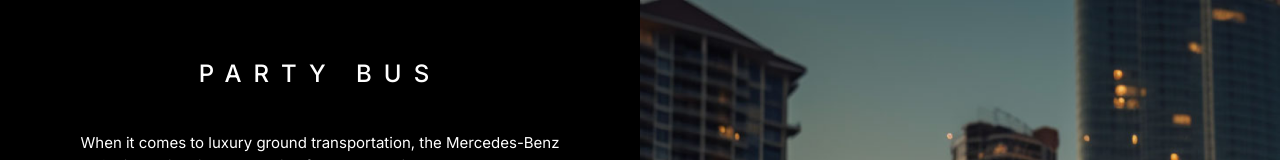
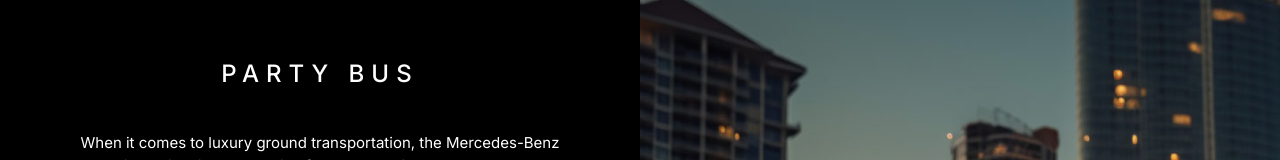
Before and after one commit to Hadees621/master-limousines, a Next.js app: page /ourfleet in a window 1280 px wide. Shown: the top 160 px of the page. Built offline with nearby package versions, Linux system fonts and the light colour scheme.

Commit message:
section spacing fixed

```diff
--- a/src/app/ourfleet/components/Section.js
+++ b/src/app/ourfleet/components/Section.js
@@ -8,7 +8,7 @@ const Section = ({ order, textContent, title, imgURL }) => {
                 <img src={imgURL} alt="Image" className="w-full h-auto" />
             </div>
             <div className={`flex flex-col bg-black w-full sm:w-full md:w-full lg:w-[50%] items-center lg:justify-center ${order === 'right' ? 'lg:order-2' : 'lg:order-1'} flex-1 overflow-hidden`}>
-                <h1 className="text-white font-Montserrat text-[24px] font-medium tracking-[12px] uppercase text-center my-16 lg: 2xl:text-[40px] md:my-14 1024:mb-10 2xl:my-24">{title}</h1>
+                <h1 className="text-white font-Montserrat text-[24px] font-medium tracking-[7px] uppercase text-center my-16 lg: 2xl:text-[40px] md:my-14 1024:mb-10 2xl:my-24">{title}</h1>
                 {textContent.map((text, index) => (
                     <React.Fragment key={index}>
                         <p className="text-[12px] font-Archivo text-center text-white mx-14 md:text-[14px] md:mx-20 2xl:text-[25px] 1024:mx-20 1024:text-[15px]">
```
